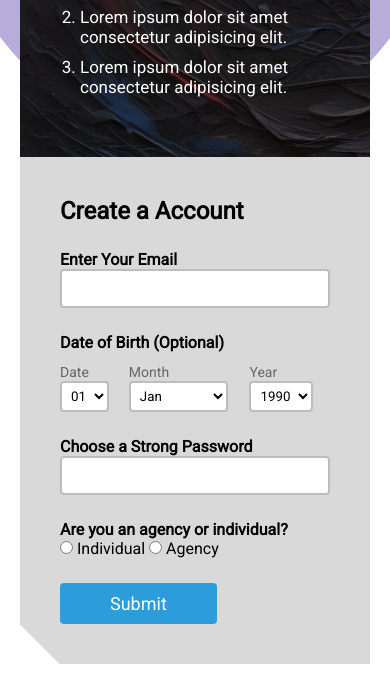
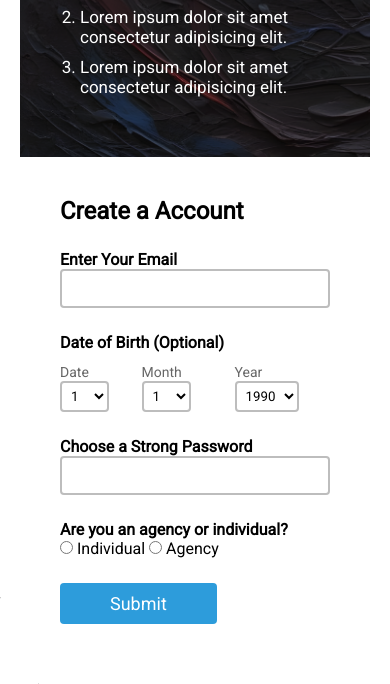
Before and after one commit to himanshu-singh12/Figma-Project, a plain HTML site: page index.html in a window 390 px wide. Shown: the part 193-877 px from the top of the page. Drawn offline with Linux system fonts and the light colour scheme.

Commit message:
Update index.html

```diff
--- a/index.html
+++ b/index.html
@@ -43,28 +43,9 @@
         display: flex;
         position: relative;
         overflow: hidden;
-      }
-
-      .main::before {
-        position: absolute;
-        content: "";
-        background-color: #fff;
-        height: 63px;
-        width: 147px;
-        bottom: -10px;
-        left: -60px;
-        transform: rotate(45deg);
-      }
-
-      .main::after {
-        position: absolute;
-        content: "";
-        background-color: #b8acda;
-        height: 63px;
-        width: 147px;
-        top: -10px;
-        right: -60px;
-        transform: rotate(45deg);
+        background: #ffffff;
+        clip-path: polygon(0 0, 90% 0, 100% 10%, 100% 100%, 10% 100%, 0 90%);
+        box-shadow: 0 0 0 30px rgba(0, 0, 0, 0.8);
       }
 
       .main .left {
@@ -102,7 +83,6 @@
       .main .right {
         width: 50%;
         padding: 40px;
-        background-color: #d9d9d9;
       }
 
       .main .right h1 {
@@ -161,6 +141,12 @@
       }
 
       @media (max-width: 800px) {
+        .main::before {
+          visibility: hidden;
+        }
+        .main::after {
+          visibility: hidden;
+        }
         body {
           height: 100%;
           overflow: auto;
@@ -207,82 +193,15 @@
             <div class="birth">
               <div class="date">
                 <label for="date" class="seclabel">Date</label>
-                <select name="date">
-                  <option value="01">01</option>
-                  <option value="02">02</option>
-                  <option value="03">03</option>
-                  <option value="04">04</option>
-                  <option value="05">05</option>
-                  <option value="06">06</option>
-                  <option value="07">07</option>
-                  <option value="08">08</option>
-                  <option value="09">09</option>
-                  <option value="10">10</option>
-                  <option value="11">11</option>
-                  <option value="12">12</option>
-                  <option value="13">13</option>
-                  <option value="14">14</option>
-                  <option value="15">15</option>
-                  <option value="16">16</option>
-                  <option value="17">17</option>
-                  <option value="18">18</option>
-                  <option value="19">19</option>
-                  <option value="20">20</option>
-                  <option value="21">21</option>
-                  <option value="22">22</option>
-                  <option value="23">23</option>
-                  <option value="24">24</option>
-                  <option value="25">25</option>
-                  <option value="26">26</option>
-                  <option value="27">27</option>
-                  <option value="28">28</option>
-                  <option value="29">29</option>
-                  <option value="30">30</option>
-                  <option value="31">31</option>
-                </select>
+                <select name="date" id="date"></select>
               </div>
               <div class="month">
                 <label for="month" class="seclabel">Month</label>
-                <select name="month">
-                  <option value="Jan">Jan</option>
-                  <option value="Feb">Feb</option>
-                  <option value="March">March</option>
-                  <option value="April">April</option>
-                  <option value="May">May</option>
-                  <option value="June">June</option>
-                  <option value="July">July</option>
-                  <option value="August">August</option>
-                  <option value="September">September</option>
-                  <option value="October">October</option>
-                  <option value="November">November</option>
-                  <option value="December">December</option>
-                </select>
+                <select name="month" id="month"></select>
               </div>
               <div class="year">
                 <label for="year" class="seclabel">Year</label>
-                <select name="year">
-                  <option value="1990">1990</option>
-                  <option value="1991">1991</option>
-                  <option value="1992">1992</option>
-                  <option value="1993">1993</option>
-                  <option value="1994">1994</option>
-                  <option value="1995">1995</option>
-                  <option value="1996">1996</option>
-                  <option value="1997">1997</option>
-                  <option value="1998">1998</option>
-                  <option value="1999">1999</option>
-                  <option value="2000">2000</option>
-                  <option value="2001">2001</option>
-                  <option value="2002">2002</option>
-                  <option value="2003">2003</option>
-                  <option value="2004">2004</option>
-                  <option value="2005">2005</option>
-                  <option value="2006">2006</option>
-                  <option value="2007">2007</option>
-                  <option value="2008">2008</option>
-                  <option value="2009">2009</option>
-                  <option value="2010">2010</option>
-                </select>
+                <select name="year" id="year"></select>
               </div>
             </div>
           </div>
@@ -302,5 +221,22 @@
         </form>
       </div>
     </div>
+
+    <script>
+      function populateDropdown(selectId, start, end) {
+        const select = document.getElementById(selectId);
+
+        for (let i = start; i <= end; i++) {
+          const option = document.createElement("option");
+          option.value = i;
+          option.text = i;
+          select.add(option);
+        }
+      }
+
+      populateDropdown("date", 1, 31);
+      populateDropdown("month", 1, 12);
+      populateDropdown("year", 1990, 2010);
+    </script>
   </body>
 </html>
```
